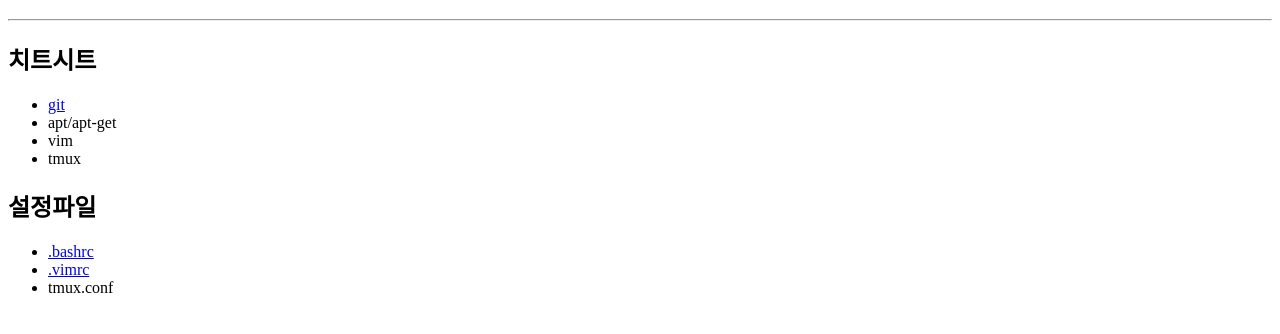
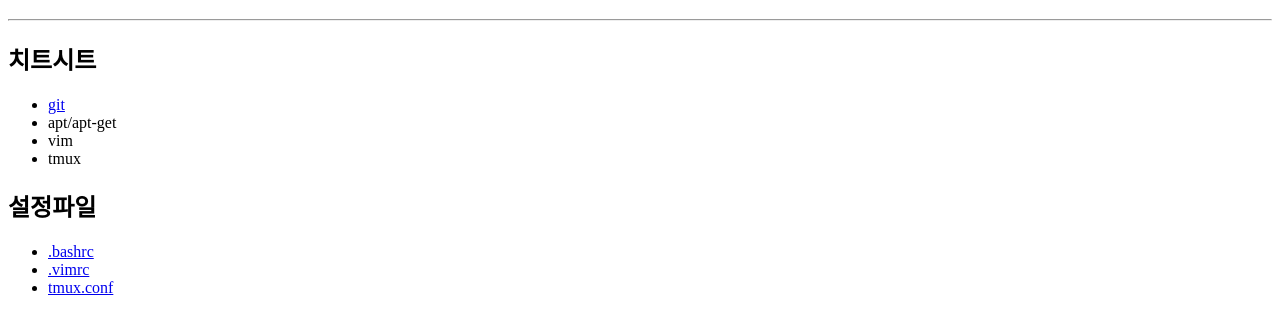
Before and after one commit to k1610221/memo, a plain HTML site: page index.html in a window 1280 px wide. Shown: the part 70-404 px from the top of the page. Drawn offline with Linux system fonts and the light colour scheme.

Commit message:
Add link to .tmux.conf

```diff
--- a/index.html
+++ b/index.html
@@ -18,7 +18,7 @@
         <ul>
             <li><a href="https://raw.githubusercontent.com/k1610221/memo/main/config_files/.bashrc">.bashrc</a></li>
             <li><a href="https://raw.githubusercontent.com/k1610221/memo/main/config_files/.vimrc">.vimrc</a></li>
-            <li>tmux.conf</li>
+            <li><a href="https://raw.githubusercontent.com/k1610221/memo/main/config_files/.tmux.conf">tmux.conf</a></li>
         </ul>
     </body>
 </html>
```
